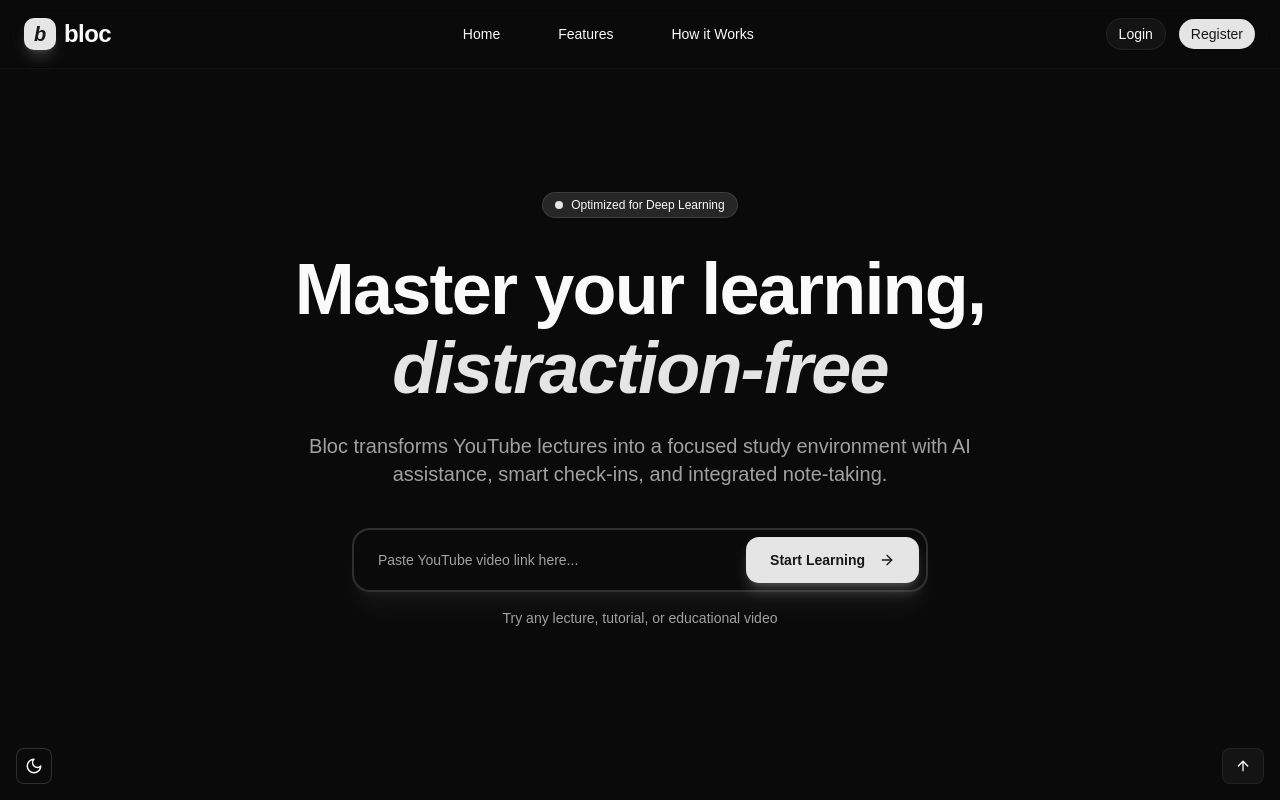
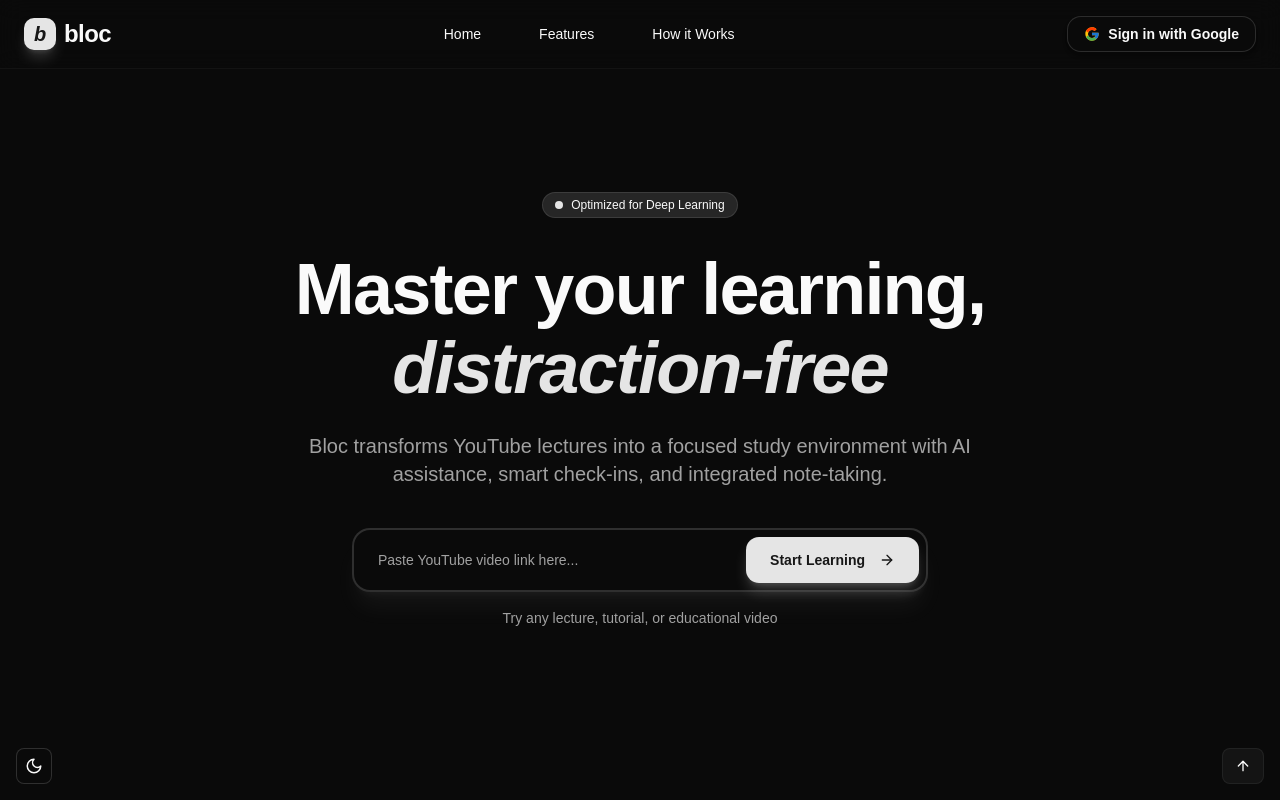
Before and after one commit to nueldotdev/bloc-frontend, a React (Vite) app: page / in a window 1280 px wide. Shown: the top 800 px of the page. Built offline with nearby package versions, Linux system fonts and the light colour scheme; no server answers.

Commit message:
feat: google login button, vercel routing fix

```diff
--- a/package.json
+++ b/package.json
@@ -22,6 +22,7 @@
     "radix-ui": "^1.4.3",
     "react": "^19.2.4",
     "react-dom": "^19.2.4",
+    "react-icons": "^5.6.0",
     "react-markdown": "^10.1.0",
     "react-player": "^3.4.0",
     "react-router-dom": "^7.14.1",
--- a/src/pages/Landing.tsx
+++ b/src/pages/Landing.tsx
@@ -18,6 +18,7 @@ import {
   LogOut,
   User as UserIcon,
 } from "lucide-react"
+import { FcGoogle } from "react-icons/fc" // Import Google icon
 import { ModeToggle } from "@/components/mode-toggle"
 
 const Landing = () => {
@@ -105,10 +106,14 @@ const Landing = () => {
                             </Button>
                         </div>
                     ) : (
-                        <>
-                            <Button variant="outline" size="sm" className="hidden sm:flex cursor-pointer" onClick={signInWithGoogle}>Login</Button>
-					        <Button size="sm" className="cursor-pointer" onClick={signInWithGoogle}>Register</Button>
-                        </>
+                        <Button
+                            size="sm"
+                            className="cursor-pointer flex items-center gap-2 px-4 h-9 rounded-xl font-semibold shadow-md border border-input bg-background text-foreground hover:bg-muted/50 transition-colors"
+                            onClick={signInWithGoogle}
+                        >
+                            <FcGoogle className="w-5 h-5" />
+                            Sign in with Google
+                        </Button>
                     )}
 				</div>
 			</nav>
```
Also changed, not shown: vercel.json (added), 1 other file (tests, documents, lock files or other folders).
